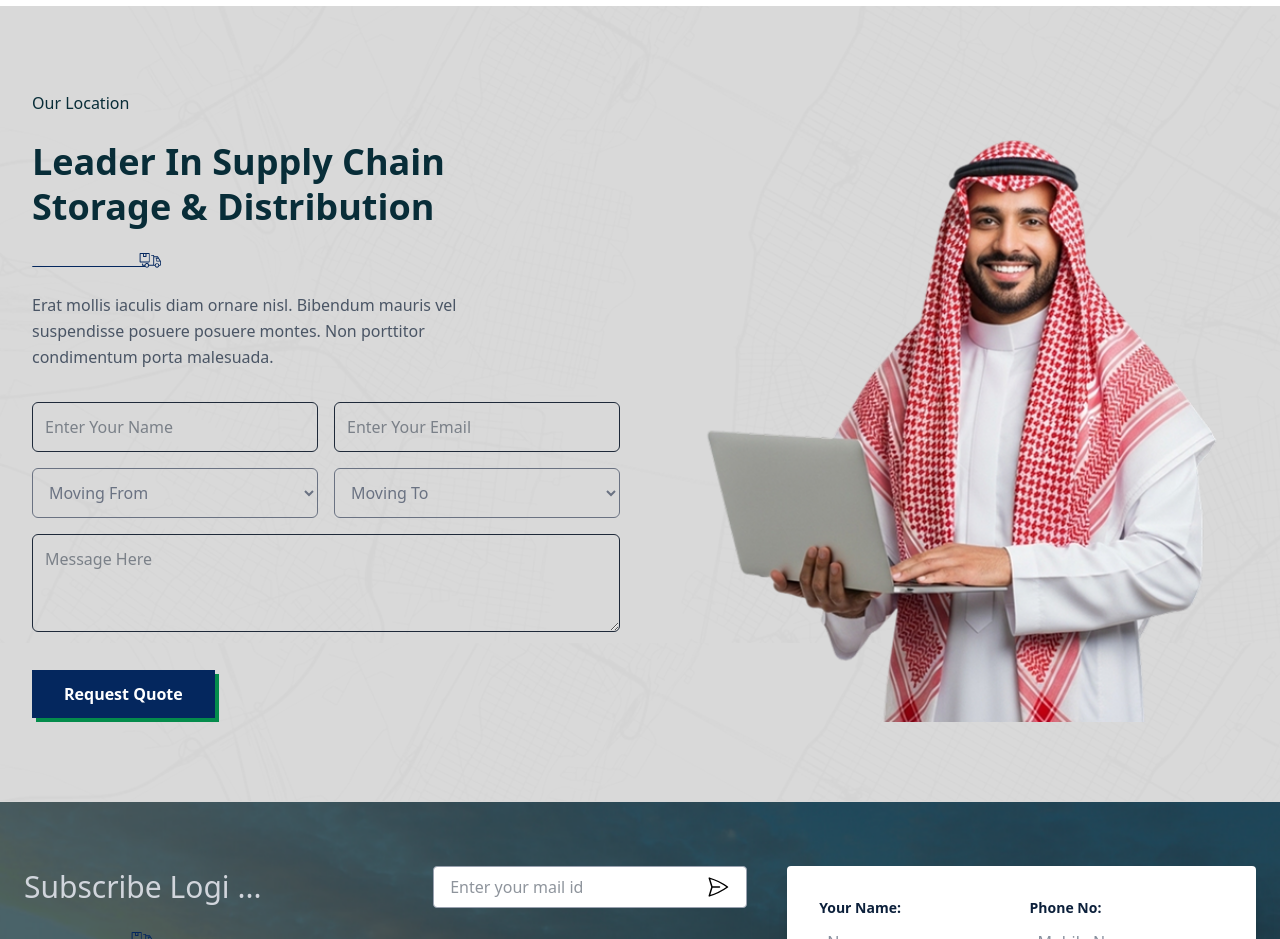
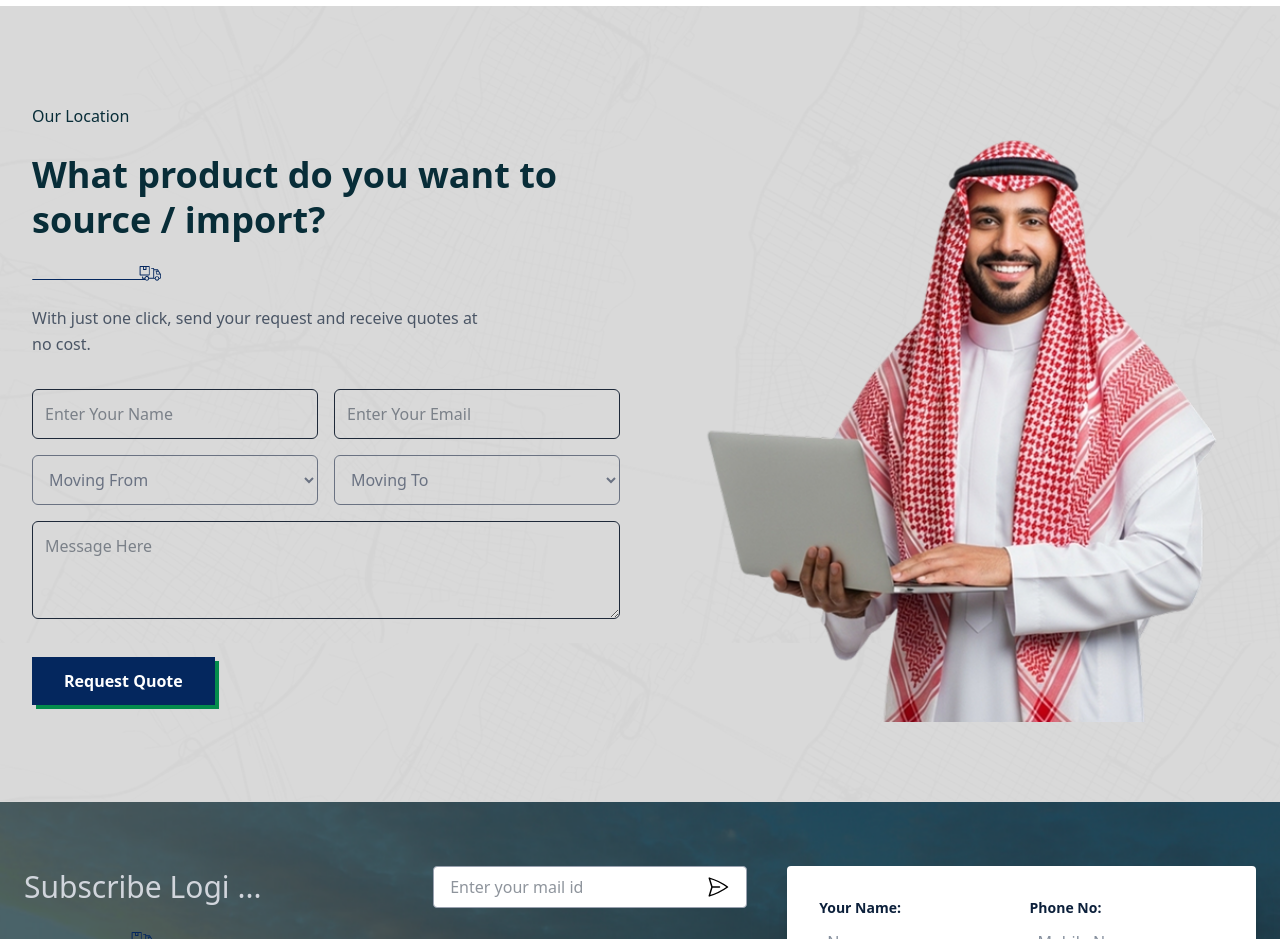
Before and after one commit to Abdelrrahman-Alaa/BrHub, a website: page index.html in a window 1280 px wide. Shown: the part 9740-10679 px from the top of the page. Drawn offline with Linux system fonts and the light colour scheme.

Commit message:
Update product sourcing section text for clarity and engagement

```diff
--- a/index.html
+++ b/index.html
@@ -2996,8 +2996,7 @@
           <h2
             class="text-2xl sm:text-3xl md:text-4xl font-extrabold text-[#082D38] leading-tight"
           >
-            Leader In Supply Chain<br class="hidden sm:block" />
-            Storage & Distribution
+            What product do you want to source / import?
           </h2>
 
           <!-- Divider Line -->
@@ -3006,9 +3005,7 @@
           <p
             class="text-gray-600 leading-relaxed text-sm md:text-base max-w-md"
           >
-            Erat mollis iaculis diam ornare nisl. Bibendum mauris vel
-            suspendisse posuere posuere montes. Non porttitor condimentum porta
-            malesuada.
+            With just one click, send your request and receive quotes at no cost.
           </p>
 
           <!-- Form -->
```
